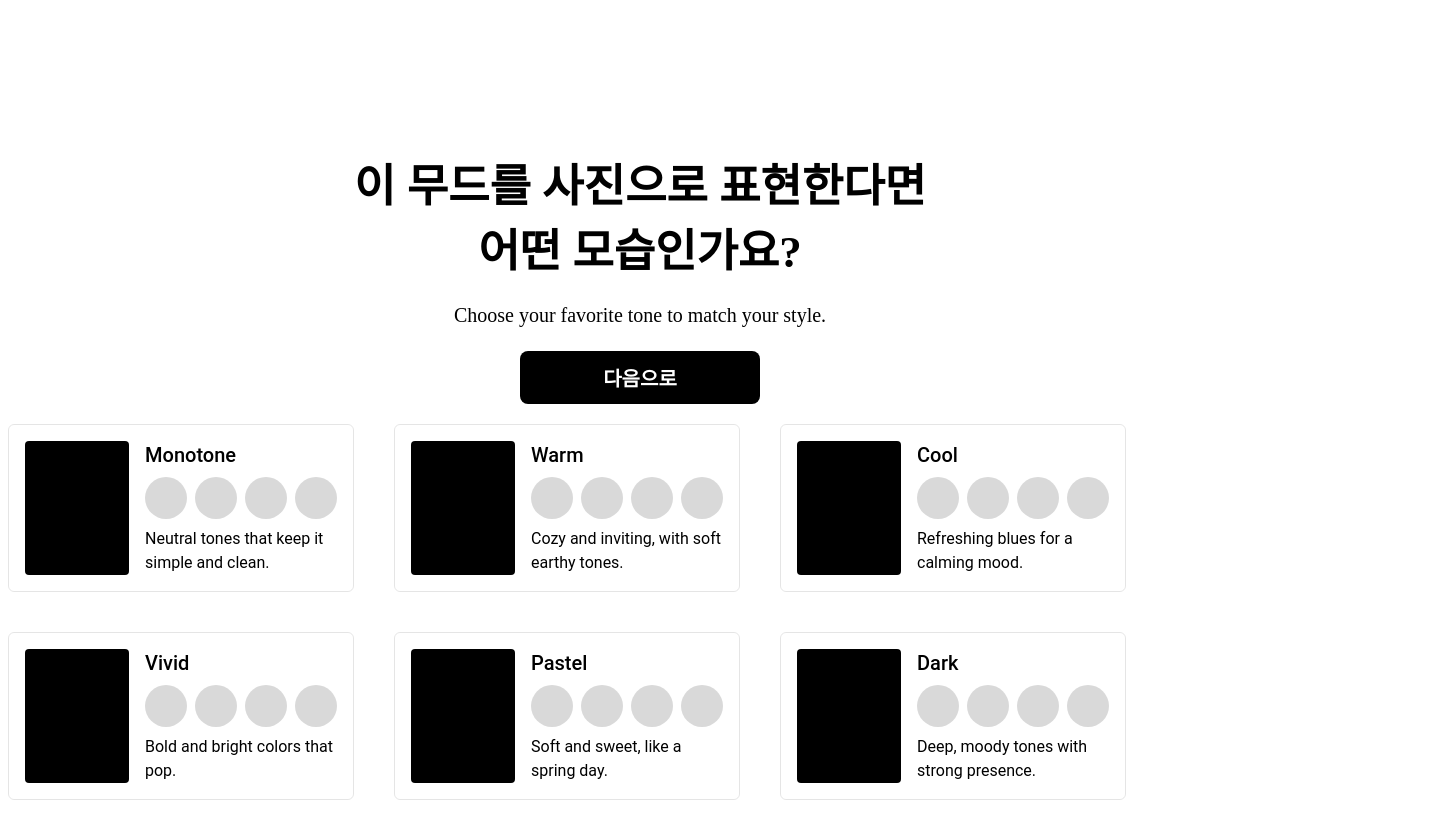
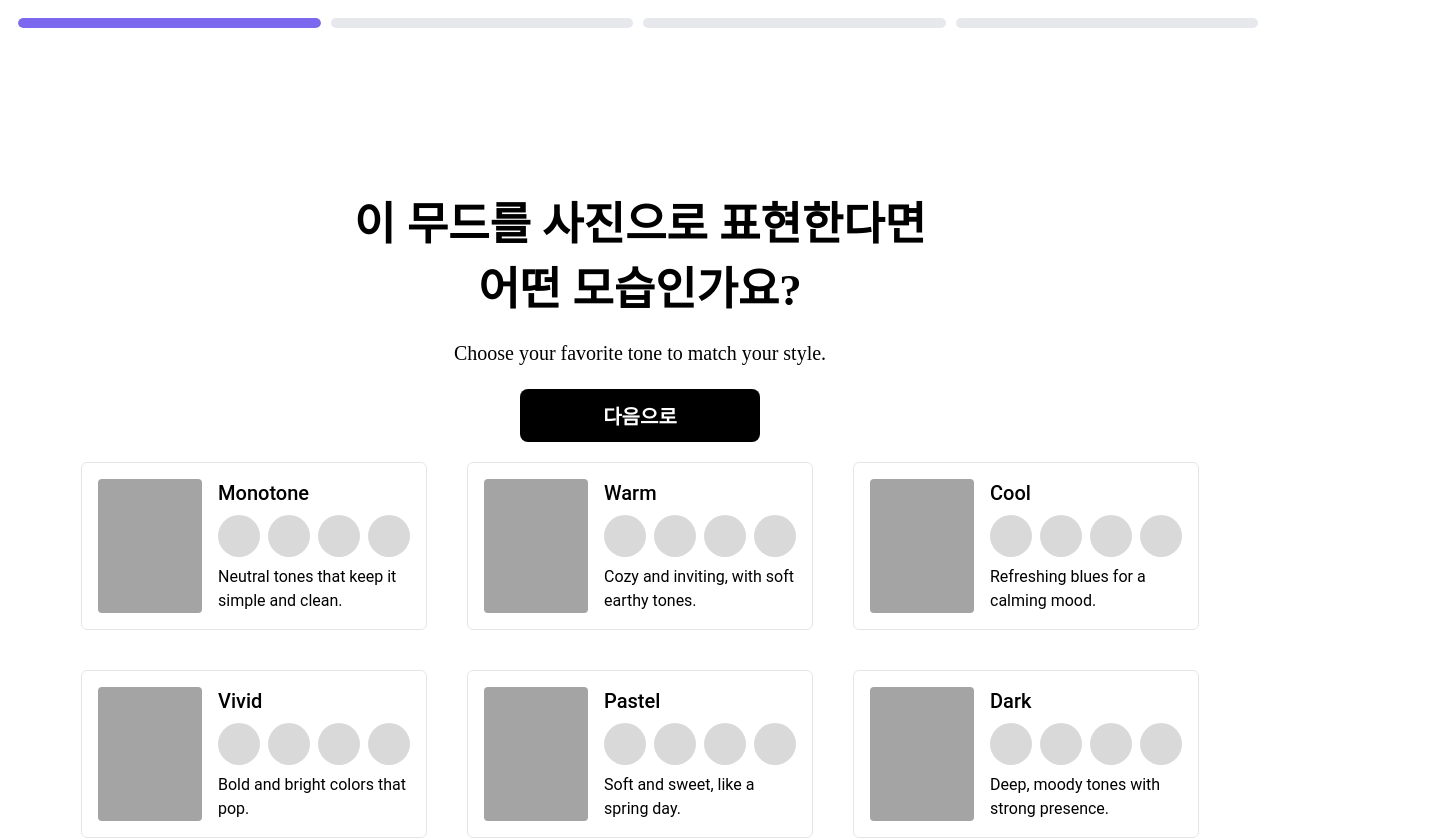
Before and after one commit to hubluish/Moomu, a Next.js app: page /home/home in a window 1280 px wide. Shown: the top 839 px of the page, 1448 px wide, since content can reach past the window. Built offline with nearby package versions, Linux system fonts and the light colour scheme.

Commit message:
[FEAT] ProgressBar 컴포넌트
FEAT: 프로그레스 바 컴포넌트를 제작하고 디자인도 완료하였습니다.

```diff
--- a/src/components/section/home/ColorOption.module.css
+++ b/src/components/section/home/ColorOption.module.css
@@ -12,7 +12,7 @@
 .imageArea {
     flex: 1 0 0;
     align-self: stretch;
-    background-color: #000; /* 임시 검정 배경 */
+    background-color: #a4a4a4; /* 임시 검정 배경 */
     border-radius: 4px;
     }
 
--- /dev/null
+++ b/src/components/section/home/ProgressBar.module.css
@@ -0,0 +1,32 @@
+    .container {
+    display: flex;
+    width: 1440px;
+    padding-bottom: 170px;
+    flex-direction: column;
+    align-items: flex-start;
+    box-sizing: border-box;
+    padding: 10px 10px;
+    }
+
+    .bars {
+    display: flex;
+    gap: 10px;
+    width: 100%;
+    }
+
+    .stepBox {
+    width: calc((100vw - 30px - 40px) / 4);
+    height: 10px;
+    flex-shrink: 0;
+    border-radius: 80px;
+    background: var(--outline, #E6E8EC);
+    overflow: hidden;
+    position: relative;
+}
+
+.stepFill {
+    height: 100%;
+    border-radius: 80px;
+    background: var(--point, #7B68EE);
+    transition: width 0.5s ease-in-out;
+}
--- /dev/null
+++ b/src/components/section/home/ProgressBar.tsx
@@ -0,0 +1,30 @@
+'use client';
+
+import React from 'react';
+import styles from './ProgressBar.module.css';
+
+interface ProgressBarProps {
+  step: number;
+  totalSteps?: number;
+}
+
+const ProgressBar: React.FC<ProgressBarProps> = ({ step, totalSteps = 4 }) => {
+  return (
+    <div className={styles.container}>
+      <div className={styles.bars}>
+        {Array.from({ length: totalSteps }).map((_, index) => (
+          <div key={index} className={styles.stepBox}>
+            <div
+              className={styles.stepFill}
+              style={{
+                width: index < step ? '100%' : '0%',
+              }}
+            />
+          </div>
+        ))}
+      </div>
+    </div>
+  );
+};
+
+export default ProgressBar;
--- a/src/components/section/home/TitleBlock.tsx
+++ b/src/components/section/home/TitleBlock.tsx
@@ -16,7 +16,6 @@ const TitleBlock: React.FC<TitleBlockProps> = ({ title, subtitle }) => {
 
 const styles: { [key: string]: React.CSSProperties } = {
   container: {
-    width: '1100px',
     margin: '150px auto 0 auto',
     textAlign: 'center',
   },
--- a/src/pages/home/home.module.css
+++ b/src/pages/home/home.module.css
@@ -8,7 +8,6 @@
     .gridContainer {
     display: flex;
     flex-direction: column;
-    width: 1118px;
     justify-content: center;
     align-items: center;
     padding: 20px 0;
--- a/src/pages/home/home.tsx
+++ b/src/pages/home/home.tsx
@@ -1,18 +1,29 @@
+'use client';
 
-import React from 'react';
+import React, {useState} from 'react';
+import styles from './home.module.css';
 import ColorOption from '../../components/section/home/ColorOption';
 import TitleBlock from '../../components/section/home/TitleBlock';
-import styles from './home.module.css';
 import Button from '../../components/section/home/Button';
+import ProgressBar from '../../components/section/home/ProgressBar';
 
 function Hello() {
+    const [step, setStep] = useState(1);
+
+    const handleNext = () => {
+        if (step < 4) {
+            setStep(step + 1);
+        }
+    };
+
     return (
         <main>
+            <ProgressBar step={step}/>
             <TitleBlock
                 title={<>이 무드를 사진으로 표현한다면<br/> 어떤 모습인가요?</>}
                 subtitle="Choose your favorite tone to match your style."
             />
-            <Button variant="black"/>
+            <Button variant="black" onClick={handleNext}/>
             <div className={styles.gridContainer}>
                 <div className={styles.row}>
                     <ColorOption title="Monotone" description="Neutral tones that keep it simple and clean." />
```
